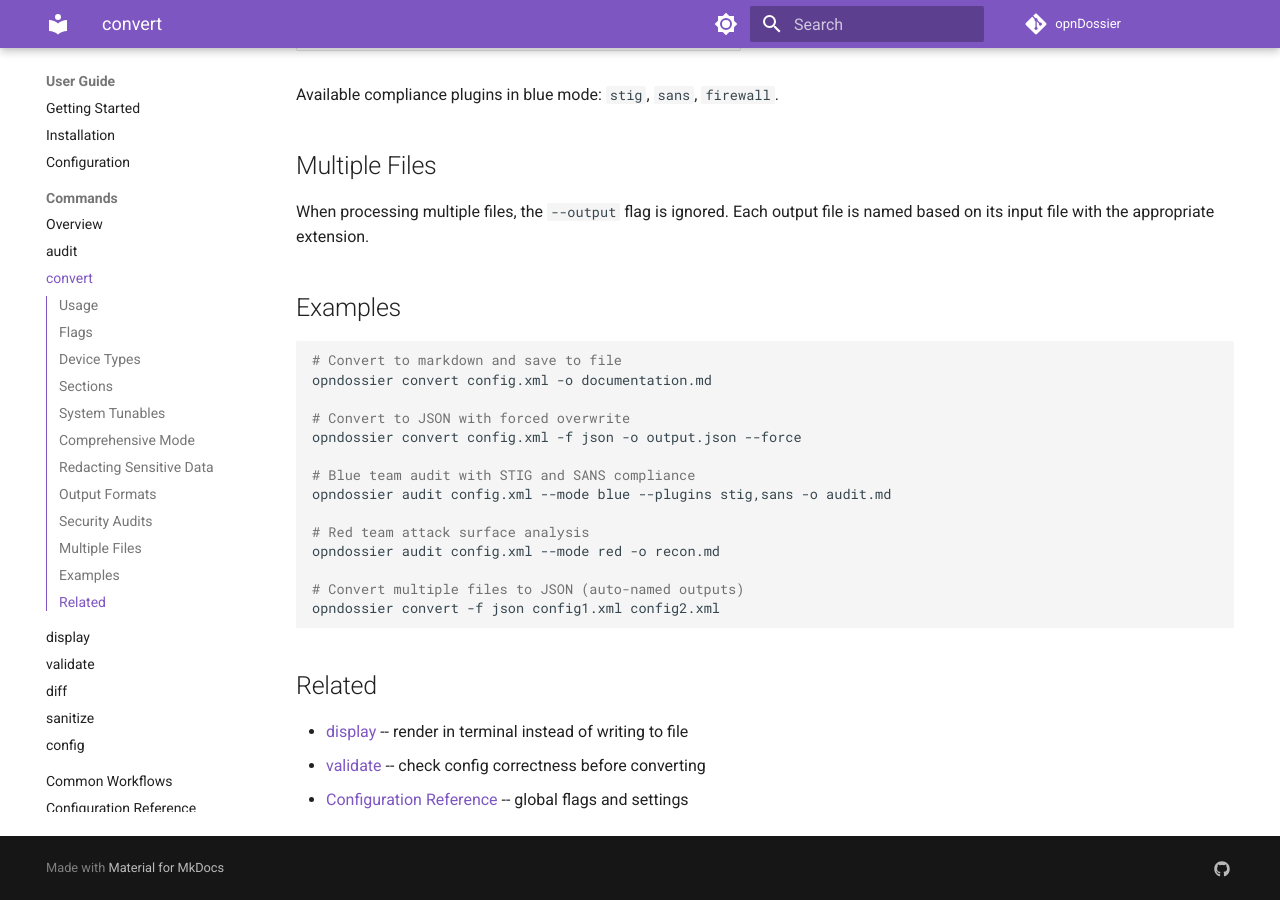
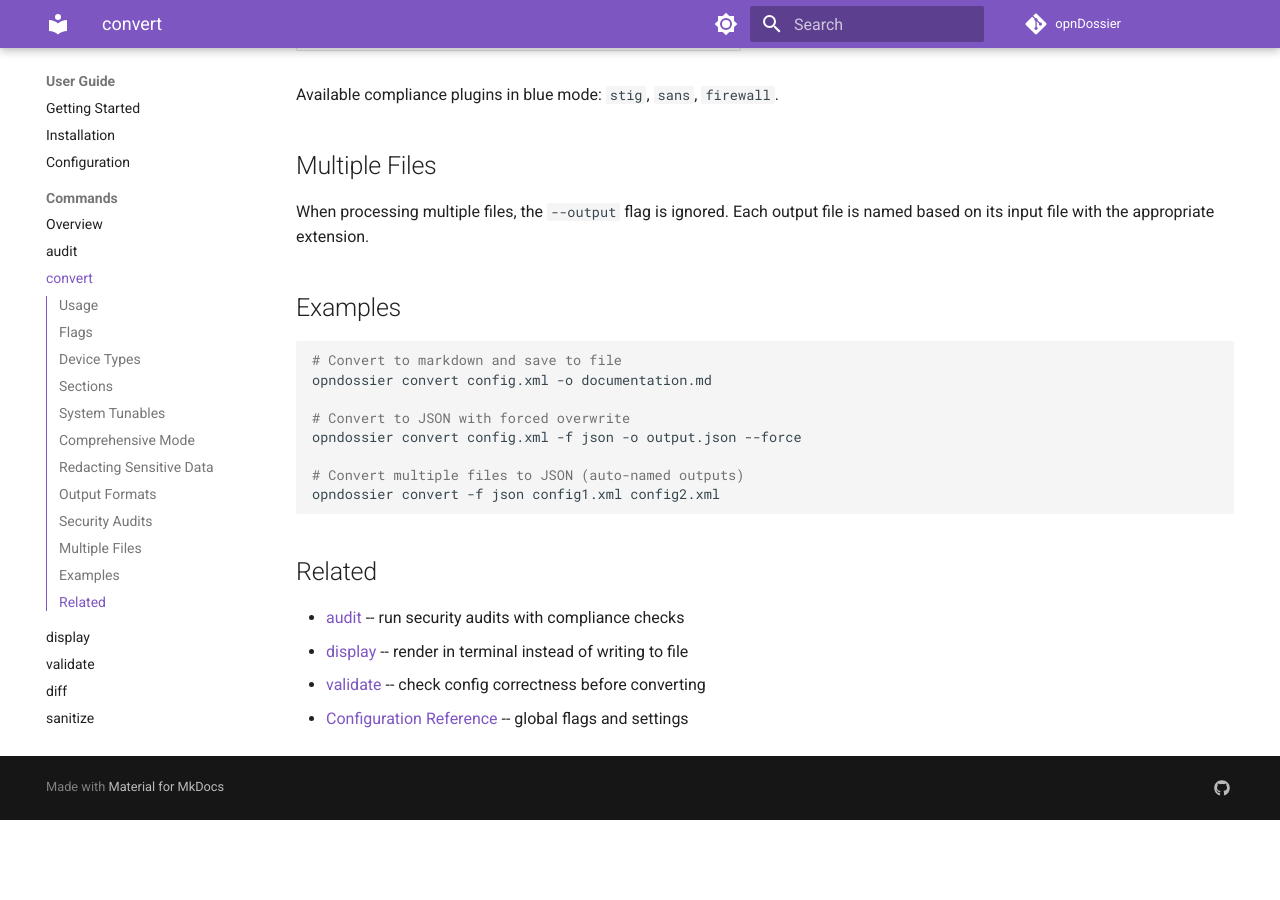
Before and after one commit to EvilBit-Labs/opnDossier, an MkDocs documentation site: the page built from docs/user-guide/commands/convert.md, in a window 1280 px wide and 900 px high, scrolled down 4208 px. Built offline with MkDocs 1.6.1 and Material for MkDocs 9.7.7, drawn with Linux system fonts in a browser that asks for light colours; comment, search, counter and statistics services are not loaded; the version menu is left out; after the commit the page ends 5028 px from its top, so only the background shows below that.

Commit message:
docs: address PR #465 review comments
- convert.md: move audit examples out, add audit.md cross-reference
- requirements.md: fix F025 "all three modes" → "both modes (blue, red)"
- tasks.md: remove TASK-028 from critical path dependency chain

Signed-off-by: UncleSp1d3r <unclesp1d3r@evilbitlabs.io>

````diff
--- a/docs/user-guide/commands/convert.md
+++ b/docs/user-guide/commands/convert.md
@@ -150,18 +150,13 @@
 # Convert to JSON with forced overwrite
 opndossier convert config.xml -f json -o output.json --force
 
-# Blue team audit with STIG and SANS compliance
-opndossier audit config.xml --mode blue --plugins stig,sans -o audit.md
-
-# Red team attack surface analysis
-opndossier audit config.xml --mode red -o recon.md
-
 # Convert multiple files to JSON (auto-named outputs)
 opndossier convert -f json config1.xml config2.xml
 ```
 
 ## Related
 
+- [audit](audit.md) -- run security audits with compliance checks
 - [display](display.md) -- render in terminal instead of writing to file
 - [validate](validate.md) -- check config correctness before converting
 - [Configuration Reference](../configuration-reference.md) -- global flags and settings
````
Also changed, not shown: project_spec/requirements.md (+1 -1 lines), project_spec/tasks.md (+1 -1 lines).
